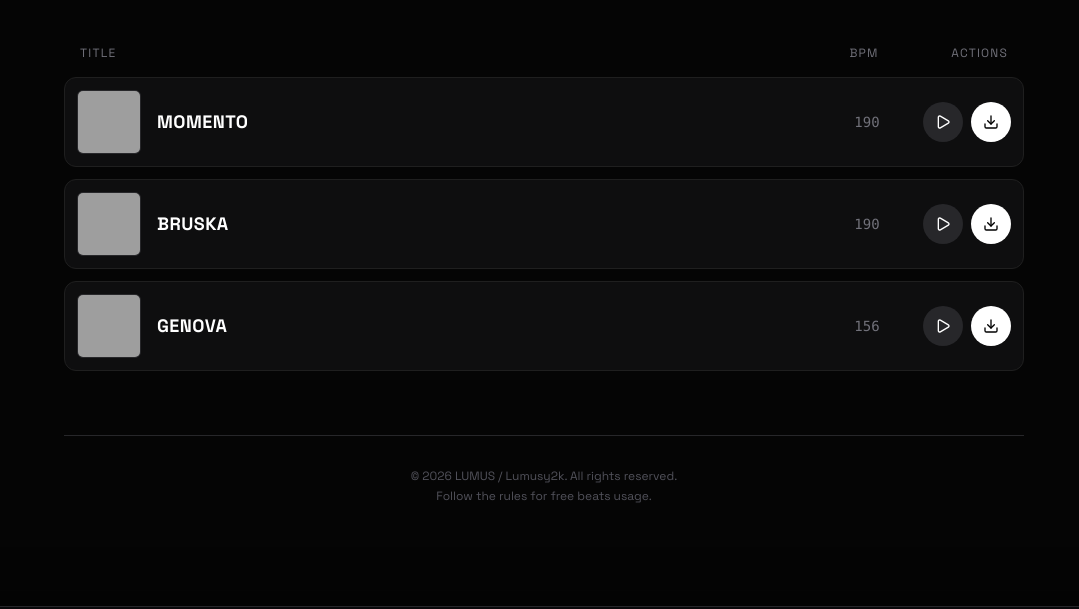
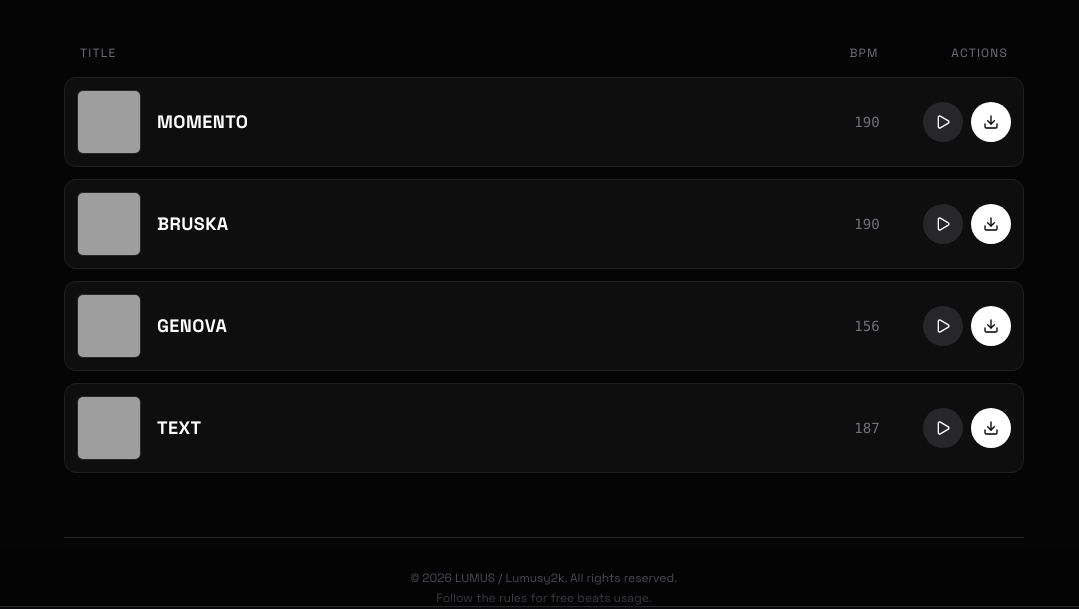
Before and after one commit to ryuzeen/lumus-beats, a plain HTML site: page index.html in a window 1280 px wide. Shown: the part 194-803 px from the top of the page, without its empty margins (96-1175 px from the left). Drawn offline with nearby package versions, Linux system fonts and the light colour scheme; grey boxes are pictures that could not be loaded.

Commit message:
Update index.html

```diff
--- a/index.html
+++ b/index.html
@@ -254,7 +254,8 @@
         const beats = [
             { id: 1, title: 'momento', bpm: 190, img: 'https://i.pinimg.com/736x/46/85/a9/4685a9bc97c44e1b5caf0c815893857e.jpg', file: './audio/momento.mp3' },
             { id: 2, title: 'bruska', bpm: 190, img: 'https://i.pinimg.com/736x/46/85/a9/4685a9bc97c44e1b5caf0c815893857e.jpg', file: './audio/bruska.mp3' },
-            { id: 3, title: 'genova', bpm: 156, img: 'https://i.pinimg.com/736x/46/85/a9/4685a9bc97c44e1b5caf0c815893857e.jpg', file: './audio/genova (with warheart).mp3' }
+            { id: 3, title: 'genova', bpm: 156, img: 'https://i.pinimg.com/736x/46/85/a9/4685a9bc97c44e1b5caf0c815893857e.jpg', file: './audio/genova (with warheart).mp3' },
+            { id: 4, title: 'text', bpm: 187, img: 'https://i.pinimg.com/736x/46/85/a9/4685a9bc97c44e1b5caf0c815893857e.jpg', file: './audio/text.mp3' }
         ];
 
         // --- Global Audio State ---
```
